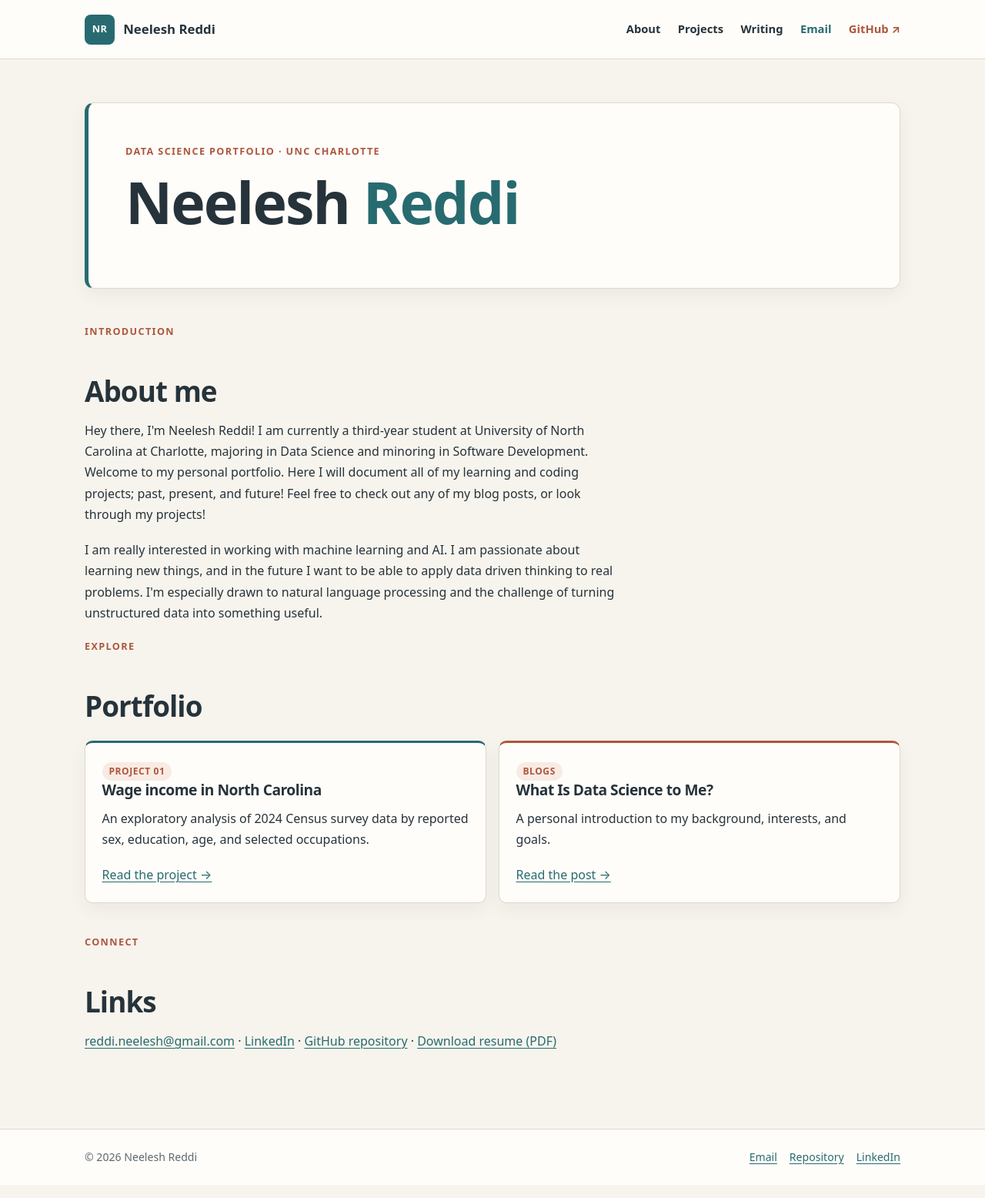
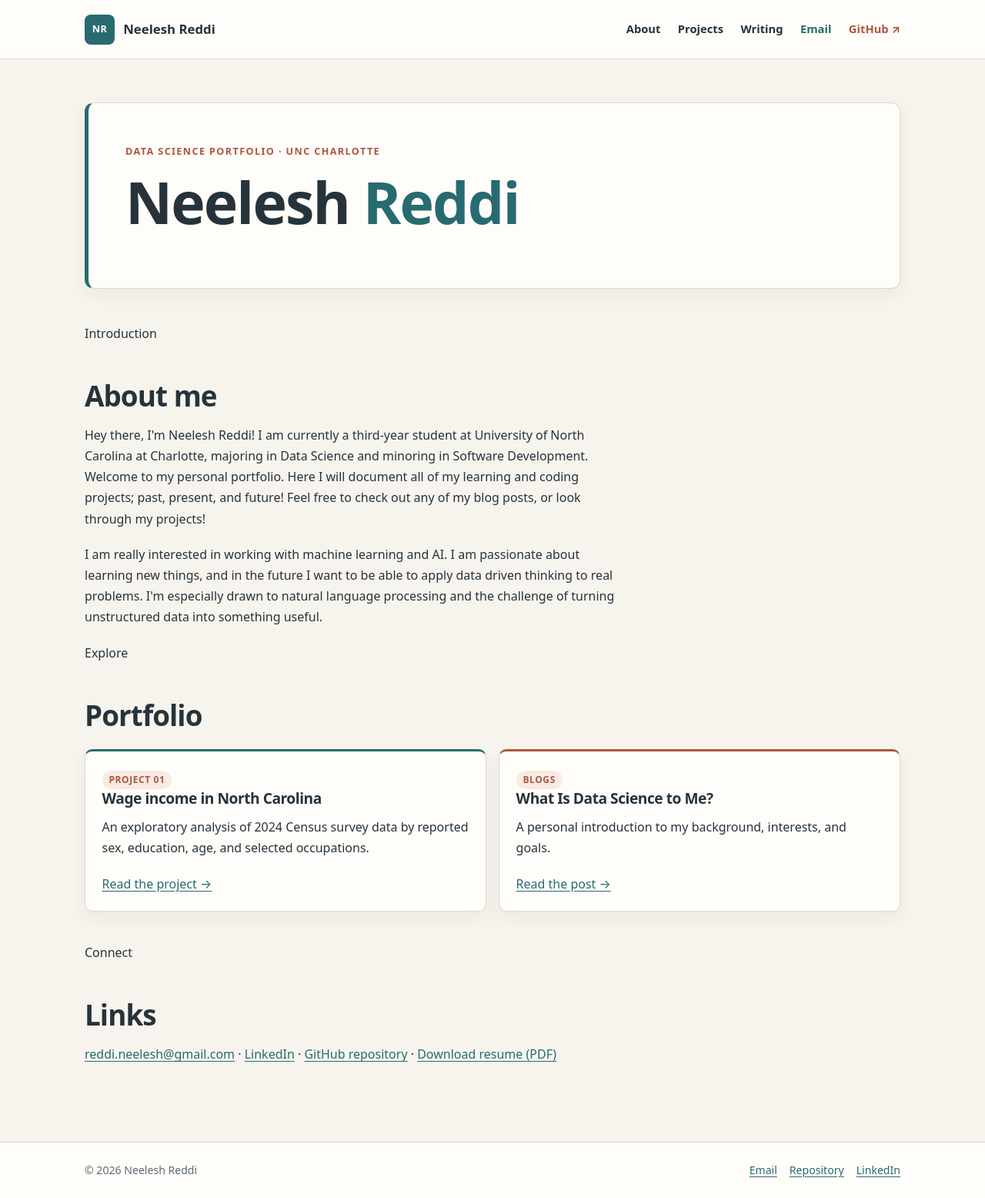
Before and after one commit to nreddi2/data-science-portfolio, a Jekyll site: the page built from index.md, in a window 1280 px wide. Shown: the whole page at 77% size. Built offline with Jekyll 4.4.1, drawn with Linux system fonts in a browser that asks for light colours.

Commit message:
Update index.md

```diff
--- a/index.md
+++ b/index.md
@@ -11,7 +11,7 @@
 </section>
 
 <section aria-labelledby="about-title">
-  <p class="section-kicker home-kicker">Introduction</p>
+  <p class="large-text">Introduction</p>
   <h2 id="about-title">About me</h2>
   <p>Hey there, I'm Neelesh Reddi! I am currently a third-year student at University of North Carolina at Charlotte, majoring in Data Science and minoring in Software Development. Welcome to my personal portfolio. Here I will document all of my learning and coding projects; past, present, and future! Feel free to check out any of my blog posts, or look through my projects!</p>
   <p>I am really interested in working with machine learning and AI. I am passionate about learning new things, and in the future I want to be able to apply data driven thinking to real problems. I'm especially drawn to natural language processing and the challenge of turning unstructured data into something useful.
@@ -19,7 +19,7 @@
 </section>
 
 <section aria-labelledby="explore-title">
-  <p class="section-kicker home-kicker">Explore</p>
+  <p class="large-text">Explore</p>
   <h2 id="explore-title">Portfolio</h2>
   <div class="feature-grid">
     <article class="card"><span class="tag">Project 01</span><h3>Wage income in North Carolina</h3><p>An exploratory analysis of 2024 Census survey data by reported sex, education, age, and selected occupations.</p><p><a href="{{ '/projects/wage-income-north-carolina/' | relative_url }}">Read the project →</a></p></article>
@@ -28,7 +28,7 @@
 </section>
 
 <section aria-labelledby="connect-title">
-  <p class="section-kicker home-kicker">Connect</p>
+  <p class="large-text">Connect</p>
   <h2 id="connect-title">Links</h2>
   <p><a href="mailto:reddi.neelesh@gmail.com">reddi.neelesh@gmail.com</a> · <a href="https://www.linkedin.com/in/neelesh-reddi-b532b234b/">LinkedIn</a> · <a href="https://github.com/nreddi2/data-science-portfolio">GitHub repository</a> · <a href="{{ '/resume.pdf' | relative_url }}" download>Download resume (PDF)</a></p>
 </section>
```
